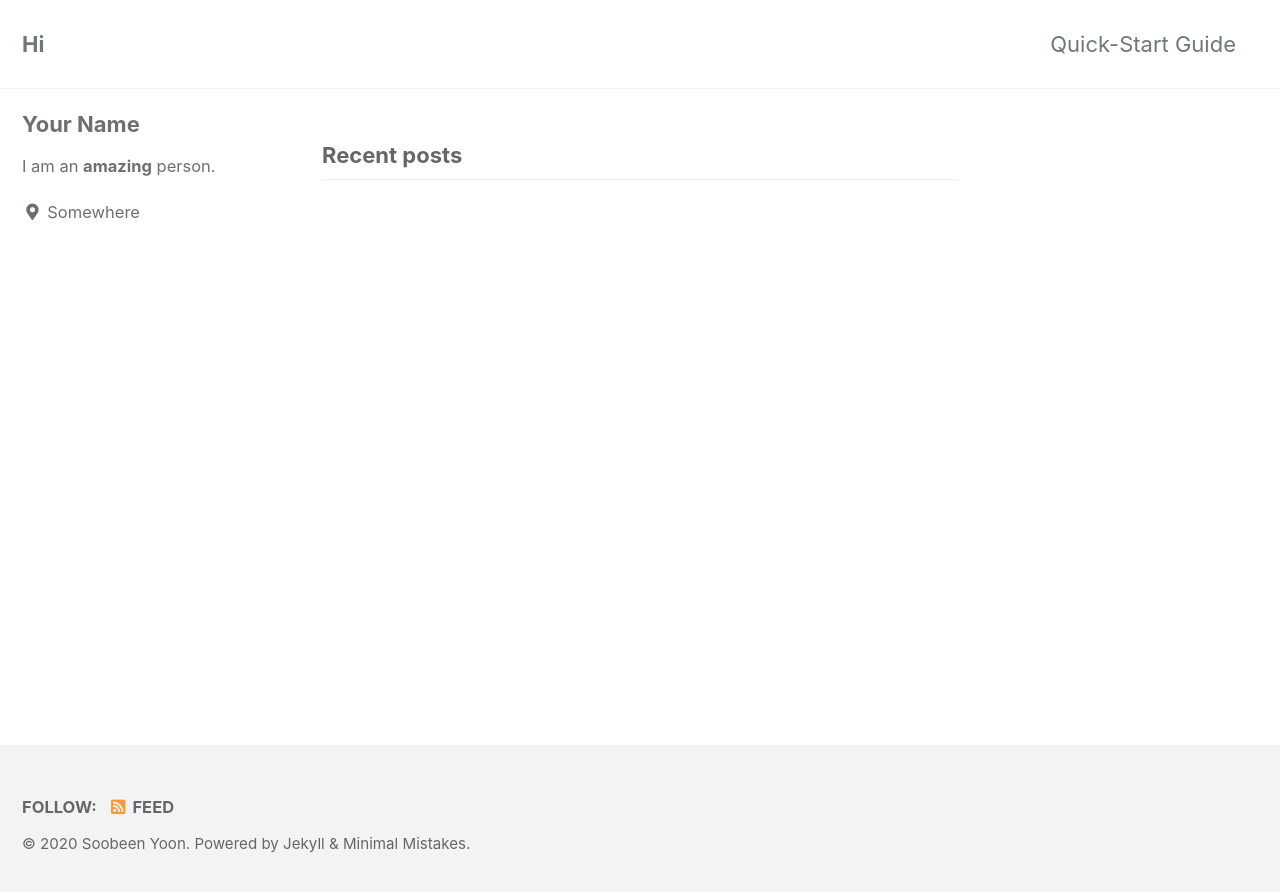
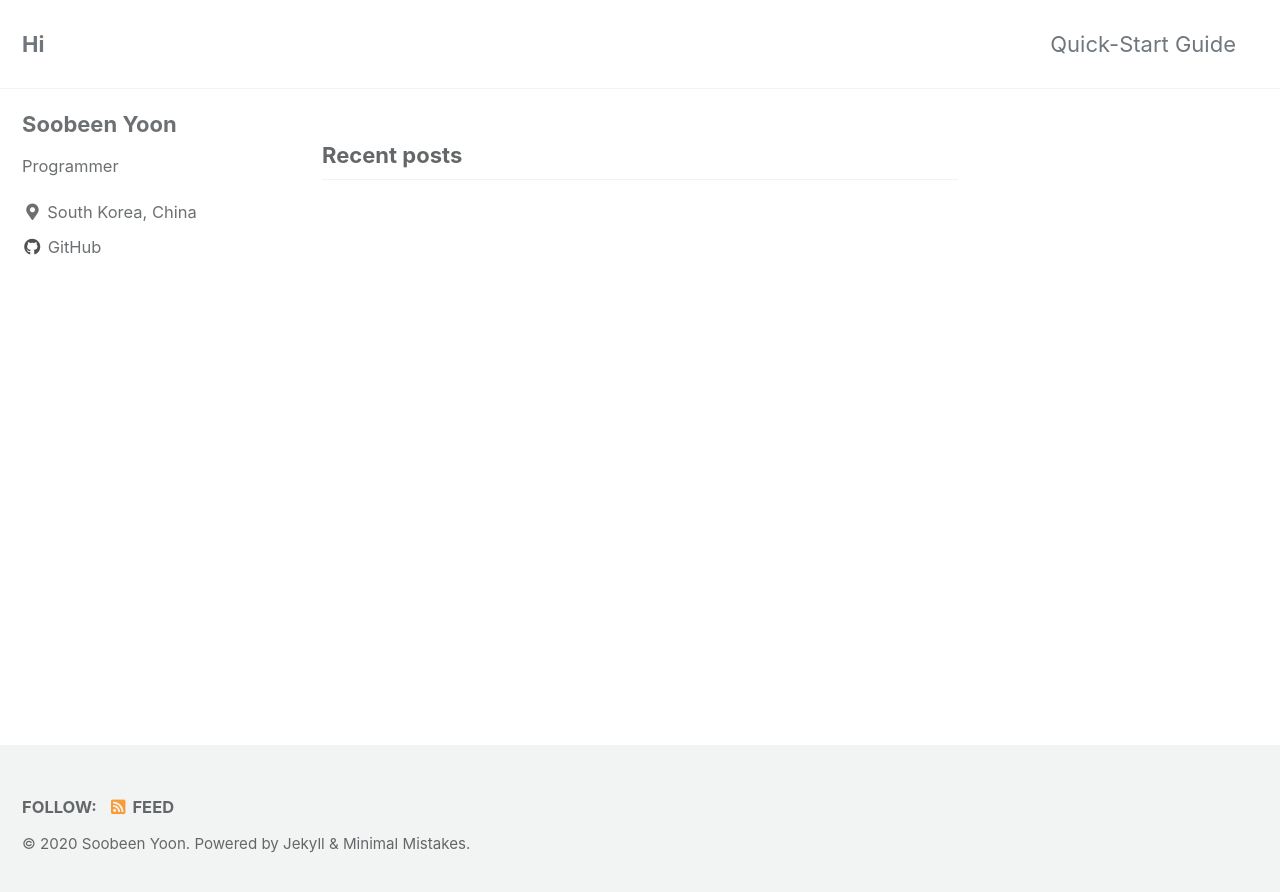
Before and after one commit to kumsil1006/kumsil1006.github.io, a Jekyll site: the page built from index.html, in a window 1280 px wide. Shown: the top 892 px of the page. Built offline with Jekyll 4.4.1, drawn with Linux system fonts in a browser that asks for light colours; cached includes are drawn as plain includes; the list of posts is cut into pages by our own code.

Commit message:
Update _config.yml

```diff
--- a/_config.yml
+++ b/_config.yml
@@ -93,10 +93,10 @@ analytics:
 
 # Site Author
 author:
-  name             : "Your Name"
+  name             : "Soobeen Yoon"
   avatar           : # path of avatar image, e.g. "/assets/images/bio-photo.jpg"
-  bio              : "I am an **amazing** person."
-  location         : "Somewhere"
+  bio              : "Programmer"
+  location         : "South Korea, China"
   email            :
   links:
     - label: "Email"
@@ -113,7 +113,7 @@ author:
       # url: "https://facebook.com/"
     - label: "GitHub"
       icon: "fab fa-fw fa-github"
-      # url: "https://github.com/"
+      url: "https://github.com/kumsil1006"
     - label: "Instagram"
       icon: "fab fa-fw fa-instagram"
       # url: "https://instagram.com/"
```
